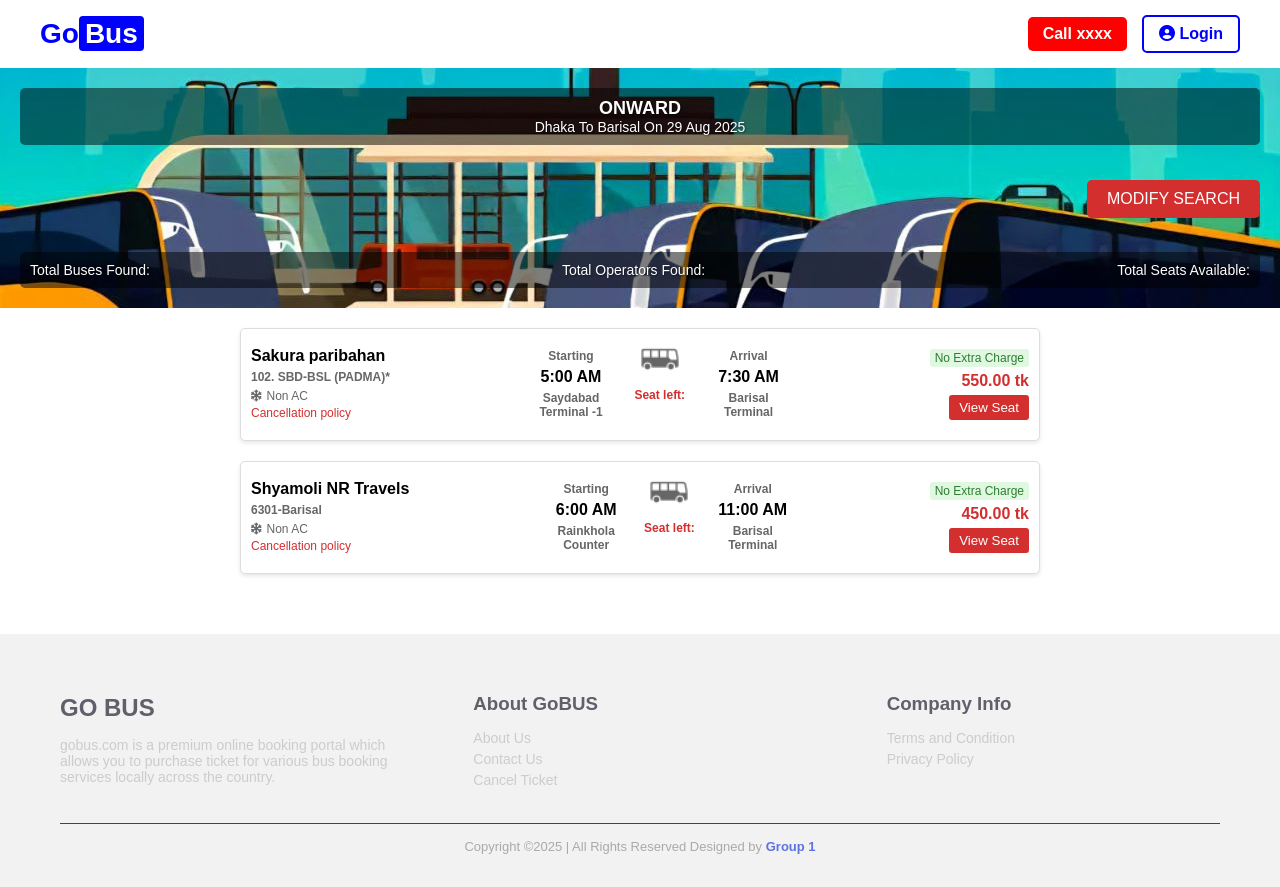
After one commit to nazrulislam01865/WebTechProject, a PHP site: page /html/searchBus.html in a window 1280 px wide. The commit adds this page. Run offline with PHP 8.4, Linux system fonts and the light colour scheme.

Commit message:
28/08/2025

```diff
--- a/css/login.css
+++ b/css/login.css
@@ -83,17 +83,17 @@ body{
 }
 /* need to change */
 .rightSide .forgot-btn{
+    display: flex;
     background: transparent;
     color:#3a2dbf;
     border:1px solid #3a2dbf;
     padding: 5px 10px;
-    margin-top: 5px;
-    margin-left: 35px;
+    width:fit-content;
+    margin-left: 115px;
     border-radius: 25px;
     font-size: 10px;
     cursor: pointer;
     text-decoration: none;
-    display: inline-block;
     transition: 0.3s;
 }
 
--- /dev/null
+++ b/css/searchBus.css
@@ -0,0 +1,400 @@
+body{
+    margin: 0;
+    font-family: Arial, sans-serif;
+}
+
+header {
+    display: flex;
+    justify-content: space-between;
+    align-items: center;
+    padding: 15px 40px;
+    background: rgba(255, 255, 255, 0.9);
+}
+
+.logo {
+    font-size: 28px;
+    font-weight: bold;
+    color: blue;
+}
+
+#logo{
+    color:white;
+    background:blue;
+    padding:2px 6px;
+    border-radius:4px;
+}
+
+.header-right {
+    display: flex;
+    gap: 15px;
+    align-items: center;
+    }
+
+.call-btn {
+    background: red;
+    color: white;
+    padding: 8px 15px;
+    border-radius: 5px;
+    font-weight: bold;
+    text-decoration: none;
+}
+
+.login-btn {
+    border: 2px solid blue;
+    color: blue;
+    padding: 8px 15px;
+    border-radius: 5px;
+    text-decoration: none;
+    font-weight: bold;
+}
+
+.search-info {
+    position: relative;
+    background: url('../picture/indexbackground.jpg') no-repeat center center/cover;
+    height: 200px;
+    display: flex;
+    flex-direction: column;
+    justify-content: space-between;
+    padding: 20px;
+    color: #fff;
+    text-shadow: 1px 1px 2px rgba(0, 0, 0, 0.5);
+}
+
+.search-details {
+    background-color: rgba(0, 0, 0, 0.5);
+    padding: 10px;
+    border-radius: 5px;
+    display: flex;
+    flex-direction: column;
+    align-items: center;
+}
+
+.search-details span:first-child {
+    font-weight: bold;
+    font-size: 18px;
+}
+
+.search-details span:last-child {
+    font-size: 14px;
+}
+
+.modify-search {
+    text-align: right;
+}
+
+.modify-search button {
+    background-color: #d32f2f;
+    color: #fff;
+    border: none;
+    padding: 10px 20px;
+    border-radius: 5px;
+    cursor: pointer;
+    font-size: 16px;
+}
+
+.stats {
+    display: flex;
+    justify-content: space-between;
+    font-size: 14px;
+    background-color: rgba(0, 0, 0, 0.5);
+    padding: 10px;
+    border-radius: 5px;
+}
+
+.container {
+    max-width: 800px;
+    margin: 20px auto;
+}
+
+.bus-details {
+    list-style: none;
+    padding: 0;
+    background-color: #fff;
+    border: 1px solid #ddd;
+    border-radius: 5px;
+    box-shadow: 0 2px 4px rgba(0,0,0,0.1);
+    display: flex;
+    justify-content: space-between;
+    align-items: center;
+    padding: 10px;
+    margin-bottom: 20px;
+}
+
+.bus-details-new-left {
+    flex: 1;
+}
+
+.bus-details-new-left h3 {
+    color: #000;
+    margin: 0 0 5px;
+    font-size: 16px;
+}
+
+.bus-details-new-left h6 {
+    color: #666;
+    margin: 0 0 5px;
+    font-size: 12px;
+}
+
+.non-ac-bus_couch-type {
+    display: flex;
+    align-items: center;
+    color: #666;
+    font-size: 12px;
+}
+
+.non-ac-bus_couch-type i {
+    margin-right: 5px;
+}
+
+.bus-details-new-left a {
+    color: #d32f2f;
+    font-size: 12px;
+    text-decoration: none;
+}
+
+.bus-details-new-middle {
+    display: flex;
+    align-items: center;
+    flex: 2;
+    text-align: center;
+}
+
+.middle-left, .middle-right {
+    flex: 1;
+}
+
+.middle-left h6, .middle-right h6 {
+    color: #666;
+    font-size: 12px;
+    margin: 0;
+}
+
+.middle-left h5, .middle-right h5 {
+    color: #000;
+    font-size: 16px;
+    margin: 5px 0;
+}
+
+.middle-middle {
+    flex: 1;
+    text-align: center;
+}
+
+.bus-image img {
+    width: 40px;
+}
+
+.seat-left {
+    color: #d32f2f;
+    font-size: 12px;
+    margin-top: 5px;
+}
+
+.bus-details-new-right {
+    flex: 1;
+    text-align: right;
+}
+
+.no-extra-charge {
+    background-color: #e0f7e0;
+    color: #2e7d32;
+    padding: 2px 5px;
+    border-radius: 3px;
+    font-size: 12px;
+    margin-bottom: 5px;
+}
+
+.price h3 {
+    color: #d32f2f;
+    font-size: 16px;
+    margin: 5px 0;
+}
+
+.view-seat-btn {
+    background-color: #d32f2f;
+    color: #fff;
+    border: none;
+    padding: 5px 10px;
+    border-radius: 3px;
+    cursor: pointer;
+}
+
+footer{
+background: #f2f2f2;
+color: #27272b;
+padding: 40px 60px 20px;
+margin-top: 60px;
+}
+
+.footerContainer{
+    display: grid;
+    grid-template-columns: repeat(auto-fit, minmax(220px, 1fr));
+    gap: 80px;
+}
+
+.footerSection h2, h3{
+    color:#60606b;
+    margin-bottom: 15px;
+}
+
+.footerSection p, .footerSection a{
+    font-size: 14px;
+    color: #ccc;
+    text-decoration: none;
+    display: block;
+    margin: 5px 0;
+}
+
+.footerSection a:hover{
+    color: blue;
+}
+
+.footerBottom{
+    text-align: center;
+    border-top: 1px solid #444;
+    margin-top: 30px;
+    padding-top: 15px;
+    font-size: 13px;
+    color: #aaa;
+}
+
+.designer{
+    font-weight:bold;
+    color: rgb(92, 115, 225);
+}
+
+.seat-selection-container {
+    display: none;
+    max-width: 600px;
+    margin: 20px auto;
+    background-color: #fff;
+    border: 1px solid #ddd;
+    border-radius: 5px;
+    padding: 20px;
+    box-shadow: 0 2px 4px rgba(0,0,0,0.1);
+    flex-direction: row;
+}
+
+.seat-legend {
+    display: flex;
+    justify-content: space-between;
+    margin-bottom: 20px;
+}
+
+.legend-item {
+    padding: 5px 10px;
+    border-radius: 3px;
+    font-size: 12px;
+}
+
+.booked-m { background-color: #800080; color: #fff; }
+.booked-f { background-color: #800080; color: #fff; }
+.blocked { background-color: #000; color: #fff; }
+.available { background-color: #90ee90; color: #000; }
+.selected { background-color: #adff2f; color: #000; }
+.sold-m { background-color: #ff4500; color: #fff; }
+.sold-f { background-color: #ff69b4; color: #fff; }
+
+.seat-selection-content {
+    display: flex;
+}
+
+.seat-layout {
+    display: grid;
+    grid-template-columns: repeat(4, 40px);
+    gap: 5px;
+    margin-right: 20px;
+}
+
+.seat {
+    width: 40px;
+    height: 40px;
+    background-color: #ddd;
+    display: flex;
+    align-items: center;
+    justify-content: center;
+    cursor: pointer;
+}
+
+.seat.booked-m { background-color: #800080; }
+.seat.booked-f { background-color: #800080; }
+.seat.blocked { background-color: #000; }
+.seat.available { background-color: #90ee90; }
+.seat.selected { background-color: #adff2f; }
+.seat.sold-m { background-color: #ff4500; }
+.seat.sold-f { background-color: #ff69b4; }
+
+.selection-details {
+    flex-grow: 1;
+}
+
+.boarding-dropping {
+    display: flex;
+    justify-content: space-between;
+    margin-bottom: 10px;
+}
+
+.boarding-dropping div {
+    flex: 1;
+    margin-right: 10px;
+}
+
+.boarding-dropping label {
+    display: block;
+    font-size: 12px;
+    color: #666;
+}
+
+.boarding-dropping select {
+    width: 100%;
+    padding: 5px;
+    font-size: 14px;
+}
+
+.mobile-number {
+    margin-bottom: 10px;
+}
+
+.mobile-number label {
+    display: block;
+    font-size: 12px;
+    color: #666;
+}
+
+.mobile-number input {
+    width: 100%;
+    padding: 5px;
+    font-size: 14px;
+}
+
+.submit-btn {
+    background-color: #d32f2f;
+    color: #fff;
+    border: none;
+    padding: 10px 20px;
+    border-radius: 5px;
+    cursor: pointer;
+    width: 100%;
+    margin-bottom: 10px;
+}
+
+.selection-details p {
+    font-size: 12px;
+    color: #666;
+}
+
+.selection-details p a {
+    color: #d32f2f;
+    text-decoration: none;
+}
+
+/* .seat-info {
+    margin-top: 10px;
+}
+
+.seat-info p {
+    font-size: 12px;
+    color: #666;
+    margin: 5px 0;
+} */
--- a/html/cancelTicket.html
+++ b/html/cancelTicket.html
@@ -24,9 +24,9 @@
         </div>
 
         <div class="container">
-            <h1>Cancel Ticket</h1>
             <form>
                 <div class ="form-container">
+                    <h1>Cancel Ticket</h1>
                     <div class="form-group">
                         <label for="ticket-number">Ticket No.<sup>*</sup></label>
                         <div class = "input-box">
@@ -40,8 +40,9 @@
                             <input type="text" placeholder ="Enter Phone Number" required>
                         </div>
                     </div>
+
+                    <button type="submit" class="details-btn">Get Ticket Details</button>
                 </div>
-                <button type="submit" class="details-btn">Get Ticket Details</button>
 
                 <div class ="info-box">
                     <p>1. Incase you are unable to cancel your ticket online, please call ****</p>
--- /dev/null
+++ b/html/searchBus.html
@@ -0,0 +1,223 @@
+<!DOCTYPE html>
+<html lang="en">
+    <head>
+        <meta charset="UTF-8">
+        <meta name="viewport" content="width=device-width, initial-scale=1.0">
+        <title>GoBUS|Search Bus</title>
+          <link rel="stylesheet" href="https://cdnjs.cloudflare.com/ajax/libs/font-awesome/6.4.0/css/all.min.css">
+        <link rel = "stylesheet" type="text/css" href="../css/searchBus.css">
+    </head>
+    <body>
+        <header>
+            <div class="logo">Go<span id = "logo">Bus</span></div>
+
+            <div class="header-right">
+            <a href="tel:xxxxxxxxxxxxx" class="call-btn">Call xxxx</a>
+            <a href="html/login.html" class="login-btn"><i class = "fa-solid fa-user-circle"></i> Login</a>
+            </div>
+        </header>
+
+        <div class="search-info">
+            <div class="search-details">
+                <span>ONWARD</span>
+                <span>Dhaka To Barisal On 29 Aug 2025</span>
+            </div>
+            <div class="modify-search">
+                <button>MODIFY SEARCH</button>
+            </div>
+            <div class="stats">
+                <span>Total Buses Found:</span>
+                <span>Total Operators Found:</span>
+                <span>Total Seats Available:</span>
+            </div>
+        </div>
+
+        <div class = "container">
+            <div class = "bus-details">
+                <li>
+                    <div class = "bus-details-new-left">
+                        <h3>Sakura paribahan</h3>
+                        <h6>102. SBD-BSL (PADMA)*</h6>
+                        <div class = "non-ac-bus_couch-type">
+                            <i class="fa-solid fa-snowflake"></i><span>Non AC</span>
+                        </div>
+                        <a href="#">Cancellation policy</a>
+                    </div>
+                </li>
+                <li>
+                    <div class = "bus-details-new-middle">
+                        <div class = "middle-left">
+                            <h6>Starting</h6>
+                            <h5>5:00 AM</h5>
+                            <h6>Saydabad Terminal -1</h6>
+                        </div>
+
+                        <div class = "middle-middle">
+                            <div class = "bus-image">
+                                <img src="../picture/bus.png">
+                            </div>
+                            <h6 class ="seat-left">Seat left:</h6>
+                        </div>
+
+                        <div class = "middle-right">
+                            <h6>Arrival</h6>
+                            <h5>7:30 AM</h5>
+                            <h6>Barisal Terminal</h6>
+                        </div>
+                    </div>
+                </li>
+                <li>
+                    <div class = "bus-details-new-right">
+                        <div class = "no-extra-charge">No Extra Charge</div>
+                        <div class = "price">
+                            <h3>550.00 tk</h3>
+                        </div>
+                        <div class = "view-seat">
+                            <button class="view-seat-btn">View Seat</button>
+                        </div>
+                    </div>
+                </li>
+            </div>
+
+            <div id="seatSelectionContainer" class="seat-selection-container">
+            <div class="seat-legend">
+                <span class="legend-item booked-m"><i class = "fa-solid fa-sofa"></i>BOOKED</span>
+                <span class="legend-item blocked">BLOCKED</span>
+                <span class="legend-item available">AVAILABLE</span>
+                <span class="legend-item selected">SELECTED</span>
+                <span class="legend-item sold-m">SOLD</span>
+            </div>
+            <div class="seat-selection-content">
+                <div class="seat-layout">
+                    <!-- Seat layout will be populated dynamically with JavaScript -->
+                </div>
+                <div class="selection-details">
+                    <div class="boarding-dropping">
+                        <div>
+                            <label>BOARDING POINT*</label>
+                            <select>
+                                <option value="05:00 AM">05:00 AM - Saydabad(D)</option>
+                            </select>
+                        </div>
+                        <div>
+                            <label>DROPPING POINT*</label>
+                            <select>
+                                <option value="select">Select dropping point</option>
+                            </select>
+                        </div>
+                    </div>
+                    <div class="mobile-number">
+                        <label>PHONE NUMBER*</label>
+                        <input type="text" placeholder="Enter phone number">
+                    </div>
+                    <button class="submit-btn">SUBMIT</button>
+                    <p>I have already have a account. <a href="login.html">Login with password</a>.</p>
+                    <p>By logging in you are agreeing to the <a href="#">Terms & Conditions</a> and <a href="#">Privacy Notice of GoBUS</a></p>
+                    <div class="seat-info">
+                        <p>SEAT INFORMATION:</p>
+                        <p>Seat Fare: 0 Tk</p>
+                        <p>Service Charge: 0 Tk</p>
+                        <p>PGW Charge: 0 Tk</p>
+                    </div>
+                </div>
+            </div>
+        </div>
+
+            <div class = "bus-details">
+                <li>
+                    <div class = "bus-details-new-left">
+                        <h3>Shyamoli NR Travels</h3>
+                        <h6>6301-Barisal</h6>
+                        <div class = "non-ac-bus_couch-type">
+                            <i class="fa-solid fa-snowflake"></i><span>Non AC</span>
+                        </div>
+                        <a href="#">Cancellation policy</a>
+                    </div>
+                </li>
+                <li>
+                    <div class = "bus-details-new-middle">
+                        <div class = "middle-left">
+                            <h6>Starting</h6>
+                            <h5>6:00 AM</h5>
+                            <h6>Rainkhola Counter</h6>
+                        </div>
+
+                        <div class = "middle-middle">
+                            <div class = "bus-image">
+                                <img src="../picture/bus.png">
+                            </div>
+                            <h6 class ="seat-left">Seat left:</h6>
+                        </div>
+
+                        <div class = "middle-right">
+                            <h6>Arrival</h6>
+                            <h5>11:00 AM</h5>
+                            <h6>Barisal Terminal</h6>
+                        </div>
+                    </div>
+                </li>
+                <li>
+                    <div class = "bus-details-new-right">
+                        <div class = "no-extra-charge">No Extra Charge</div>
+                        <div class = "price">
+                            <h3>450.00 tk</h3>
+                        </div>
+                        <div class = "view-seat">
+                            <button  class="view-seat-btn">View Seat</button>
+                        </div>
+                    </div>
+                </li>
+            </div>
+        </div>
+
+        <footer>
+            <div class = "footerContainer">
+                <div class = "footerSection">
+                    <h2>GO BUS</h2>
+                    <p>
+                        gobus.com is a premium online booking portal which allows you to purchase ticket
+                        for various bus booking services locally across the country.
+                    </p>
+                </div>
+
+                <div class = "footerSection">
+                    <h3>About GoBUS</h3>
+                    <a href="#">About Us</a>
+                    <a href="#">Contact Us</a>
+                    <a href="cancelTicket.html">Cancel Ticket</a>
+                </div>
+
+                <div class = "footerSection">
+                    <h3>Company Info</h3>
+                    <a href="">Terms and Condition</a>
+                    <a href="">Privacy Policy</a>
+                </div>
+            </div>
+
+            <div class="footerBottom">
+                Copyright &copy;2025 | All Rights Reserved Designed by <span class = "designer">Group 1</span></p>
+            </div>
+        </footer>
+
+        <script>
+            document.querySelector('.view-seat-btn').addEventListener('click', function() {
+                const seatContainer = document.getElementById('seatSelectionContainer');
+                seatContainer.style.display = seatContainer.style.display === 'block' ? 'none' : 'block';
+
+                // Dynamically generate seat layout (example 5x4 grid)
+                // const seatLayout = document.querySelector('.seat-layout');
+                // seatLayout.innerHTML = '';
+                // for (let i = 0; i < 20; i++) {
+                //     const seat = document.createElement('div');
+                //     seat.classList.add('seat');
+                //     if (i === 5) seat.classList.add('selected');
+                //     else if ([0, 1, 2, 3].includes(i)) seat.classList.add('booked-m');
+                //     else if ([4].includes(i)) seat.classList.add('blocked');
+                //     else if ([6, 7].includes(i)) seat.classList.add('sold-m');
+                //     else seat.classList.add('available');
+                //     seatLayout.appendChild(seat);
+                // }
+            });
+        </script>
+    </body>
+</html>
--- a/index.html
+++ b/index.html
@@ -66,9 +66,8 @@
                 <span>Dhaka → Barisal</span>
                 <span>Dhaka → Cox's Bazar</span>
                 <span>Dhaka → Chittagong</span>
-                <span>Dhaka → Chapainawabganj</span>
             </div>
-            <button class="search-btn">Search Bus</button>
+            <a href="./html/searchBus.html"><button class="search-btn">Search Bus</button></a>
         </div>
 
         <footer>
```
Also changed, not shown: css/cancelTicket.css (+23 -26 lines), picture/bus.png (added).
